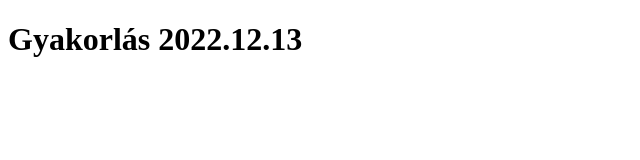
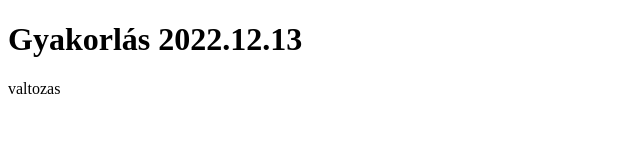
Before and after one commit to SzoradAnna/Ckik11Csop1kozos, a plain HTML site: page index.html in a window 1280 px wide. Shown: the full height of the page, 0-640 px from the left. Drawn offline with Linux system fonts and the light colour scheme.

Commit message:
valtozas

```diff
--- a/index.html
+++ b/index.html
@@ -8,6 +8,6 @@
 </head>
 <body>
     <h1>Gyakorlás 2022.12.13</h1>
-
+    <p>valtozas</p>
 </body>
 </html>
```
